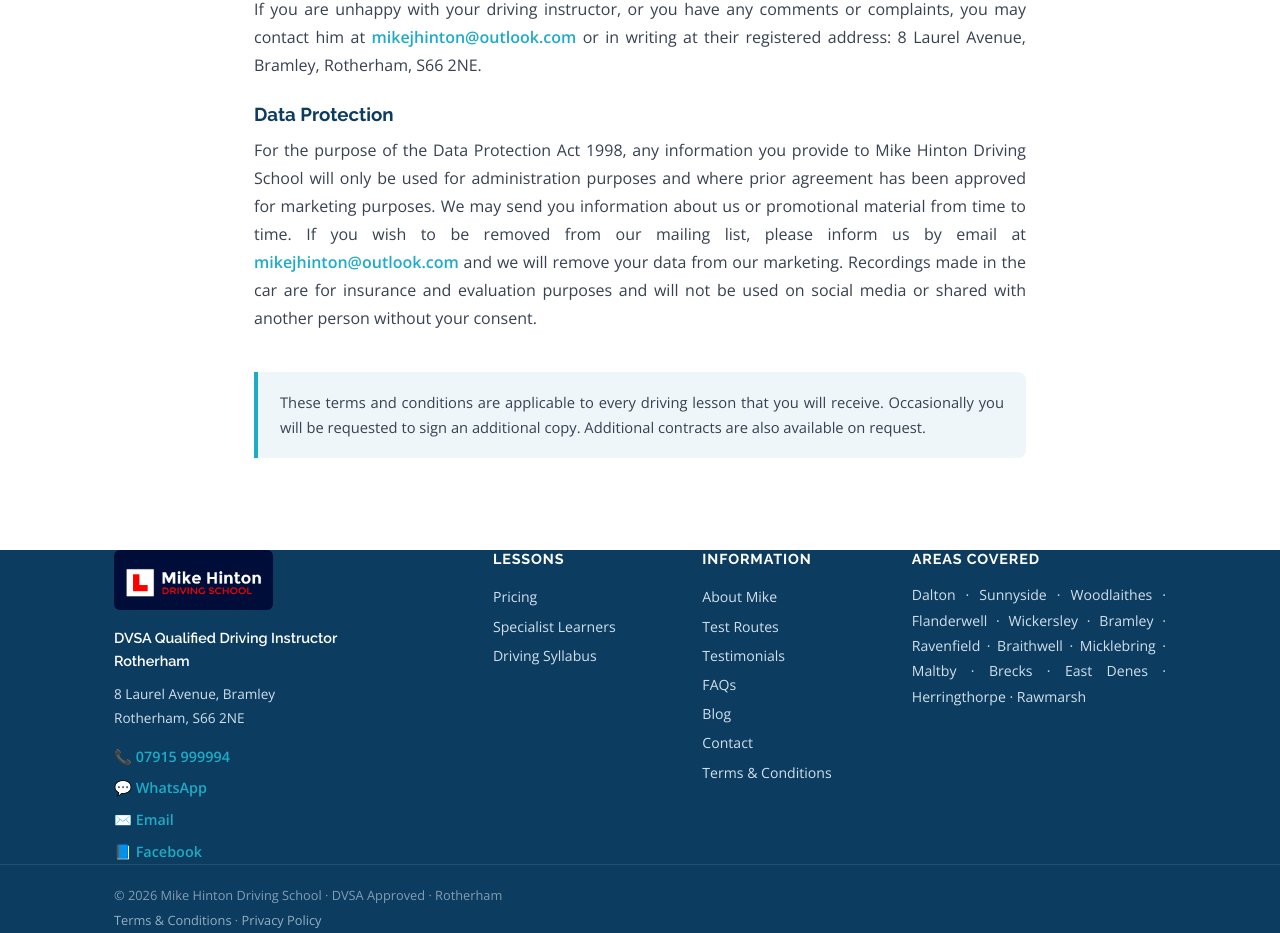
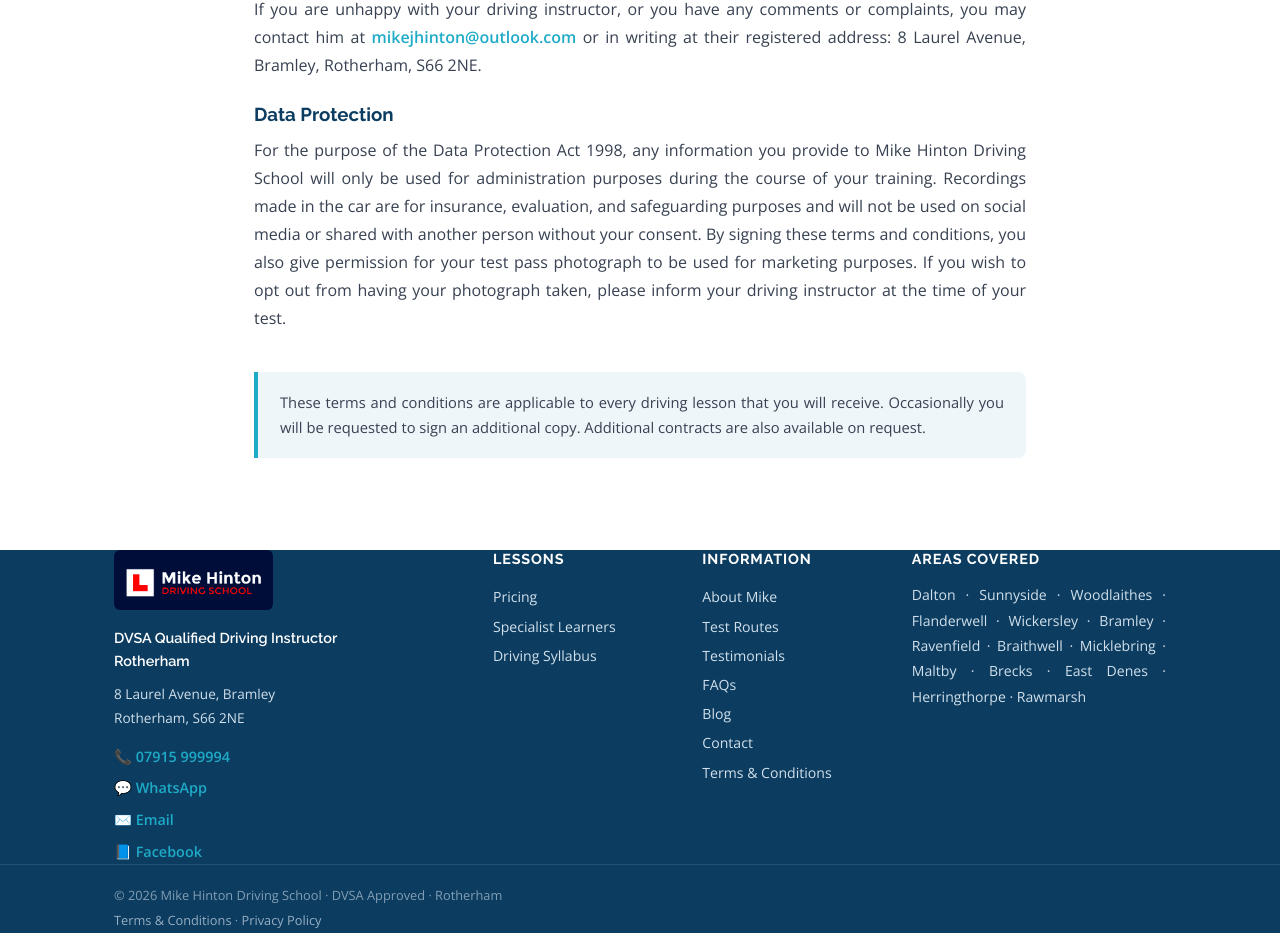
Before and after one commit to mikehinton-wq/mods-website, a React (Vite) app: page /terms in a window 1280 px wide. Shown: the part 4751-5684 px from the top of the page. Built offline with nearby package versions, Linux system fonts and the light colour scheme.

Commit message:
Update site

```diff
--- a/src/pages/Terms.jsx
+++ b/src/pages/Terms.jsx
@@ -220,14 +220,12 @@ export default function Terms() {
           <h3 style={{ marginBottom: 10 }}>Data Protection</h3>
           <p style={{ color: 'var(--grey-700)', lineHeight: 1.75, marginBottom: 40 }}>
             For the purpose of the Data Protection Act 1998, any information you provide to Mike Hinton
-            Driving School will only be used for administration purposes and where prior agreement has been
-            approved for marketing purposes. We may send you information about us or promotional material
-            from time to time. If you wish to be removed from our mailing list, please inform us by email
-            at{' '}
-            <a href="mailto:mikejhinton@outlook.com" style={{ color: 'var(--primary)', fontWeight: 600 }}>mikejhinton@outlook.com</a>{' '}
-            and we will remove your data from our marketing. Recordings made in the car are for insurance
-            and evaluation purposes and will not be used on social media or shared with another person
-            without your consent.
+            Driving School will only be used for administration purposes during the course of your
+            training. Recordings made in the car are for insurance, evaluation, and safeguarding purposes
+            and will not be used on social media or shared with another person without your consent. By
+            signing these terms and conditions, you also give permission for your test pass photograph to
+            be used for marketing purposes. If you wish to opt out from having your photograph taken,
+            please inform your driving instructor at the time of your test.
           </p>
 
           <div className="highlight-box">
```
